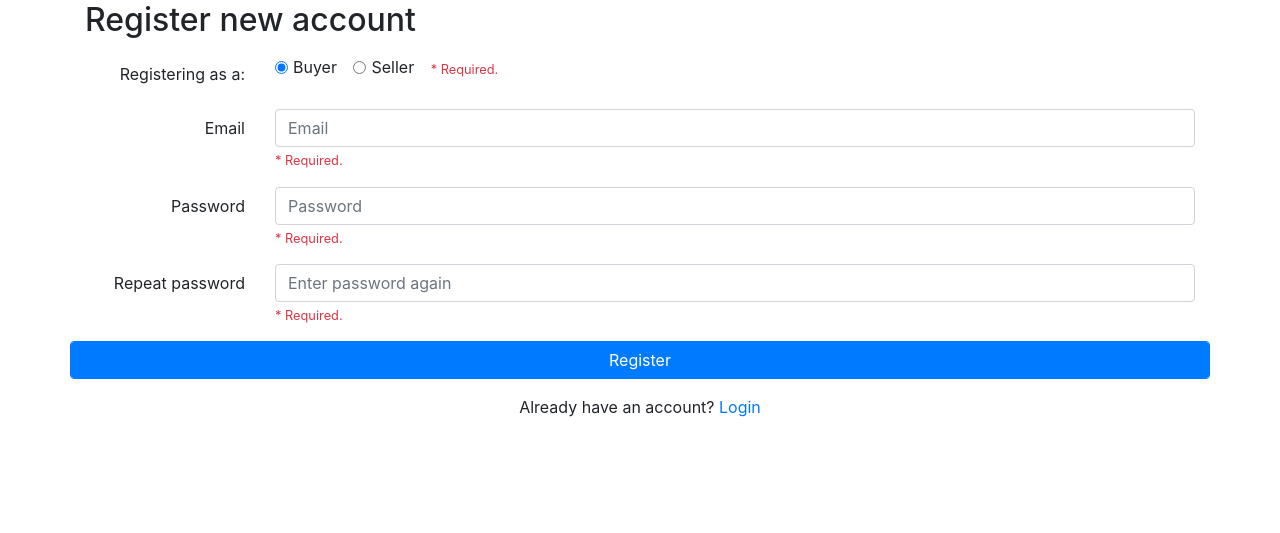
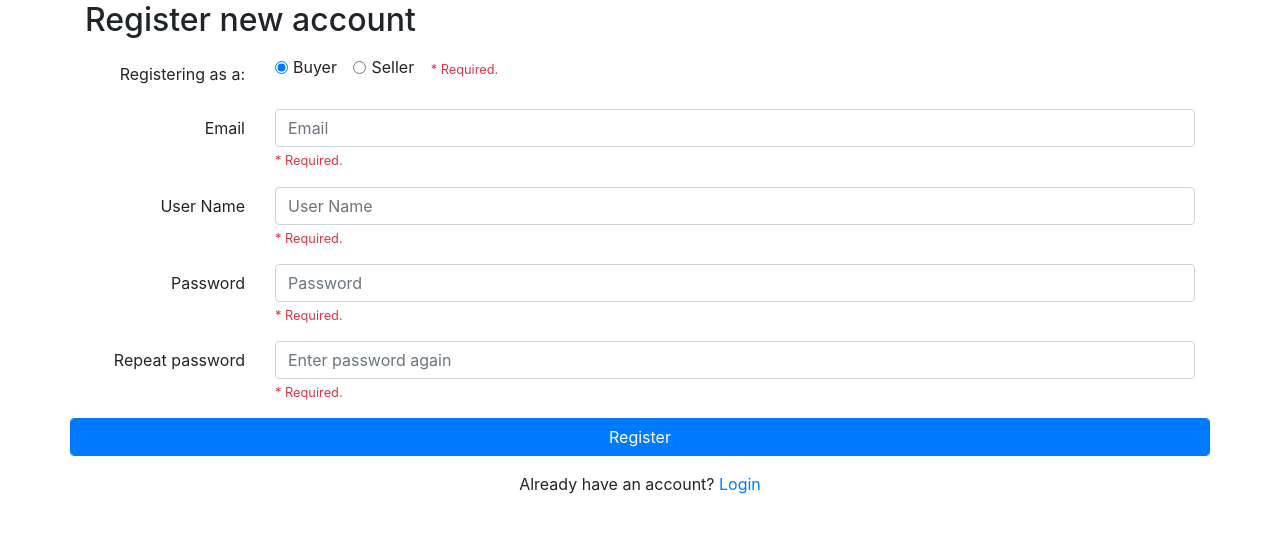
Before and after one commit to Hamedmousavi97/auction, a PHP site: page /register.php in a window 1280 px wide. Shown: the part 131-664 px from the top of the page. Run offline with PHP 8.4, Linux system fonts and the light colour scheme.

Commit message:
updating the registration

```diff
--- a/config.php
+++ b/config.php
@@ -16,7 +16,7 @@ $conn->set_charset("utf8");
 
 //check connection
 if (mysqli_connect_errno()) {
-    echo 'Failed to connect to the MySQLserver: '. mysqli_connect_error();
+    echo 'Failed to connect to the MySQL server: '. mysqli_connect_error();
 }
 
 ?>
--- a/register.php
+++ b/register.php
@@ -1,4 +1,5 @@
 <?php include_once("header.php")?>
+<?php include_once("config.php")?>
 
 <div class="container">
 <h2 class="my-3">Register new account</h2>
@@ -27,6 +28,13 @@
 	</div>
   </div>
   <div class="form-group row">
+    <label for="username" class="col-sm-2 col-form-label text-right">User Name</label>
+	<div class="col-sm-10">
+      <input type="text" class="form-control" id="username" placeholder="User Name">
+      <small id="username" class="form-text text-muted"><span class="text-danger">* Required.</span></small>
+	</div>
+  </div>
+  <div class="form-group row">
     <label for="password" class="col-sm-2 col-form-label text-right">Password</label>
     <div class="col-sm-10">
       <input type="password" class="form-control" id="password" placeholder="Password">
@@ -49,4 +57,34 @@
 
 </div>
 
+<?php
+
+if ($_SERVER['REQUEST_METHOD'] === 'POST') {
+    // Check if the HTTP request method is POST, which means the form was submitted.
+
+    // Retrieve user data from the form
+    $username = $_POST['username'];
+    $password = password_hash($_POST['password'], PASSWORD_BCRYPT); // Hash the password
+    $email = $_POST['email'];
+
+    // Insert user data into the 'users' table
+    $sql = "INSERT INTO users (userName, userPassword, userEmail) VALUES (?, ?, ?)";
+    $stmt = $conn->prepare($sql);
+    $stmt->bind_param("sss", $username, $password, $email);
+
+    if ($stmt->execute()) {
+        // Registration was successful
+        echo "User registered successfully.";
+    } else {
+        // An error occurred during registration
+        echo "Error registering user: " . $stmt->error;
+    }
+
+    $stmt->close();
+}
+
+$conn->close();
+?>
+
+
 <?php include_once("footer.php")?>
```
Also changed, not shown: 1 other file.
